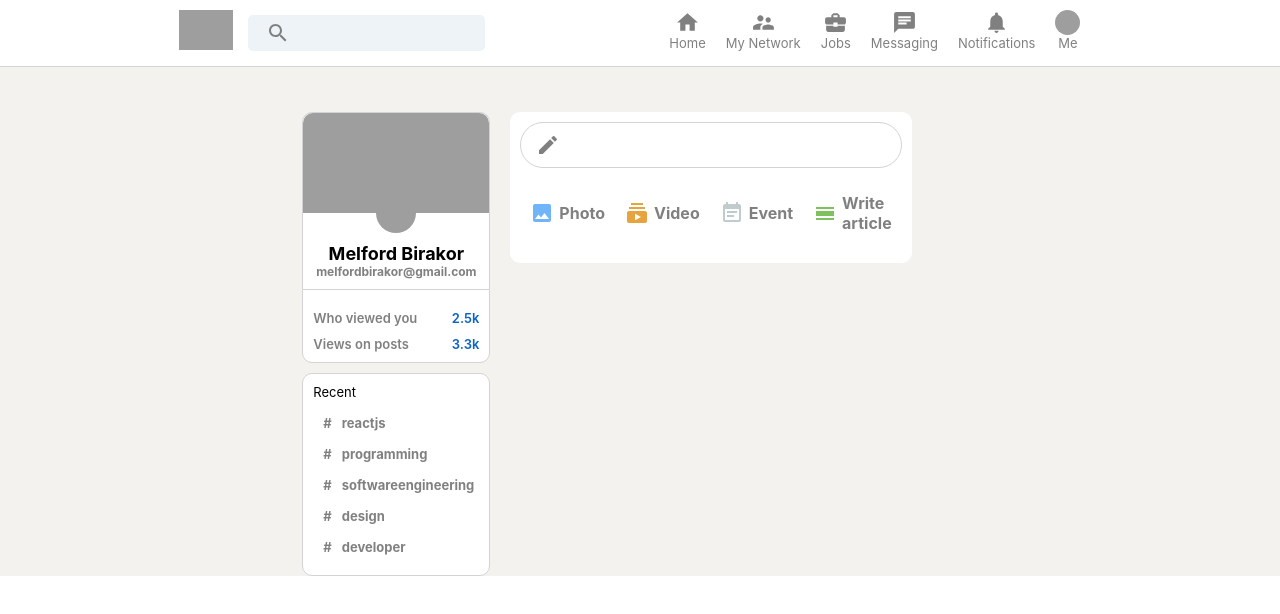
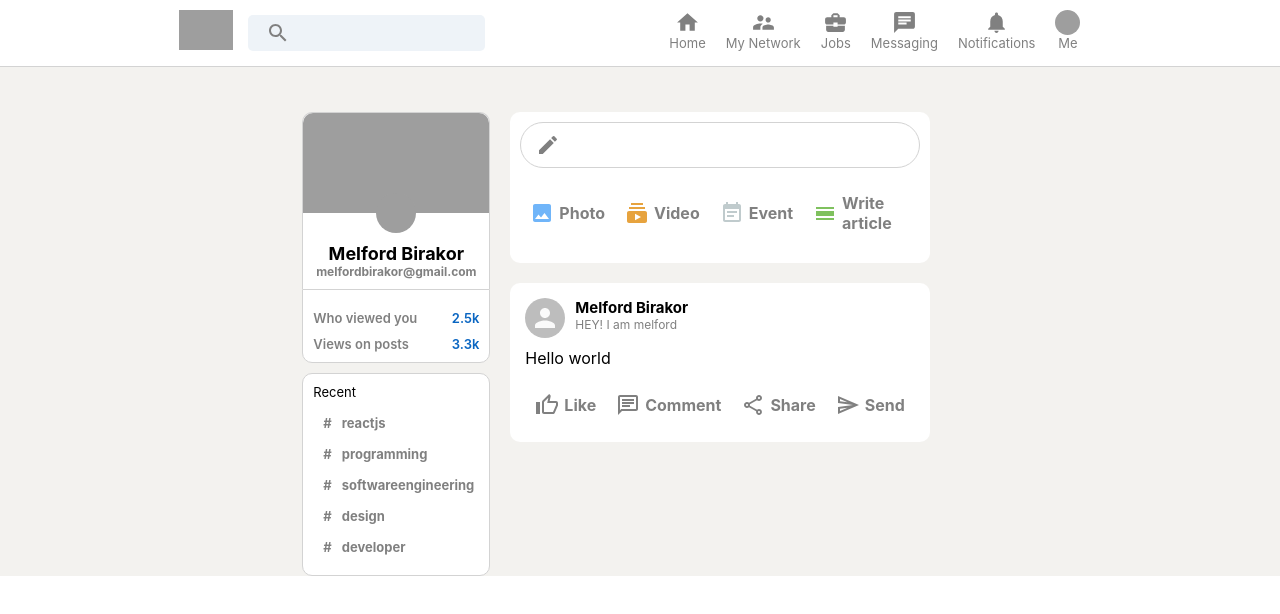
Before and after one commit to Melford-D/LinkedIn-Clone-App, a React (Create React App) app: page / in a window 1280 px wide. Shown: the top 614 px of the page. Built offline with nearby package versions, Linux system fonts and the light colour scheme; grey boxes are pictures that could not be loaded.

Commit message:
Added the chat buttons

```diff
--- a/src/Feed.js
+++ b/src/Feed.js
@@ -6,6 +6,7 @@
 import SubscriptionsIcon from '@material-ui/icons/Subscriptions';
 import EventNoteIcon from '@material-ui/icons/EventNote';
 import CalendarViewDayIcon from '@material-ui/icons/CalendarViewDay';
+import Post from './Post';
 function Feed() {
     return (
         <div className='feed'>
@@ -24,6 +25,8 @@
                     <InputOption Icon={CalendarViewDayIcon} title='Write article' color='#7FC15E' />
                 </div>
             </div>
+            {/* Posts */}
+            <Post name='Melford Birakor' description='HEY! I am melford' message='Hello world'/>
         </div>
     )
 }
--- /dev/null
+++ b/src/Post.css
@@ -0,0 +1,28 @@
+.post {
+  background-color: white;
+  padding: 15px;
+  margin-bottom: 10px;
+  border-radius: 10px;
+}
+.post__header {
+  display: flex;
+  margin-bottom: 10px;
+}
+.post__info {
+  margin-left: 10px;
+}
+.post__info > p {
+  font-size: 12px;
+  color: gray;
+}
+/* note the trick below for overflow-wrap */
+.post__body {
+  overflow-wrap: anywhere;
+}
+.post__info > h2 {
+  font-size: 15px;
+}
+.post__buttons {
+  display: flex;
+  justify-content: space-evenly;
+}
--- /dev/null
+++ b/src/Post.js
@@ -0,0 +1,35 @@
+import { Avatar } from '@material-ui/core'
+import React from 'react'
+import InputOption from './InputOption'
+import './Post.css'
+import ThumbUpAltOutlinedIcon from '@material-ui/icons/ThumbUpAltOutlined';
+import ChatOutlinedIcon from '@material-ui/icons/ChatOutlined';
+import ShareOutlinedIcon from '@material-ui/icons/ShareOutlined';
+import SendOutlinedIcon from '@material-ui/icons/SendOutlined';
+
+function Post({ name, description, message, photoUrl}) {
+    return (
+        <div className='post'>
+            <div className="post__header">
+                <Avatar />
+                <div className="post__info">
+                    <h2>{name}</h2>
+                    <p>{description}</p>
+                </div>
+            </div>
+
+            <div className="post__body">
+                <p>{message}</p>
+            </div>
+
+            <div className="post__buttons">
+                <InputOption Icon={ThumbUpAltOutlinedIcon} title='Like' color='gray'/>
+                <InputOption Icon={ChatOutlinedIcon} title='Comment' color='gray'/>
+                <InputOption Icon={ShareOutlinedIcon} title='Share' color='gray'/>
+                <InputOption Icon={SendOutlinedIcon} title='Send' color='gray'/>
+            </div>
+        </div>
+    )
+}
+
+export default Post
```
Also changed, not shown: 2 other files (tests, documents, lock files or other folders).
